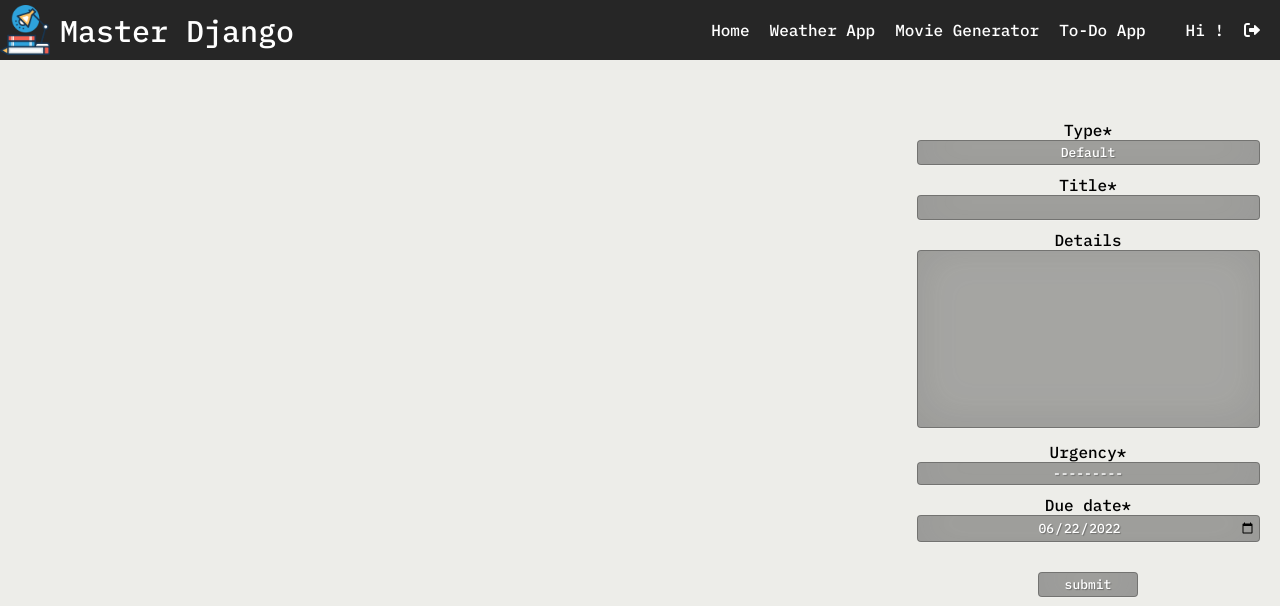
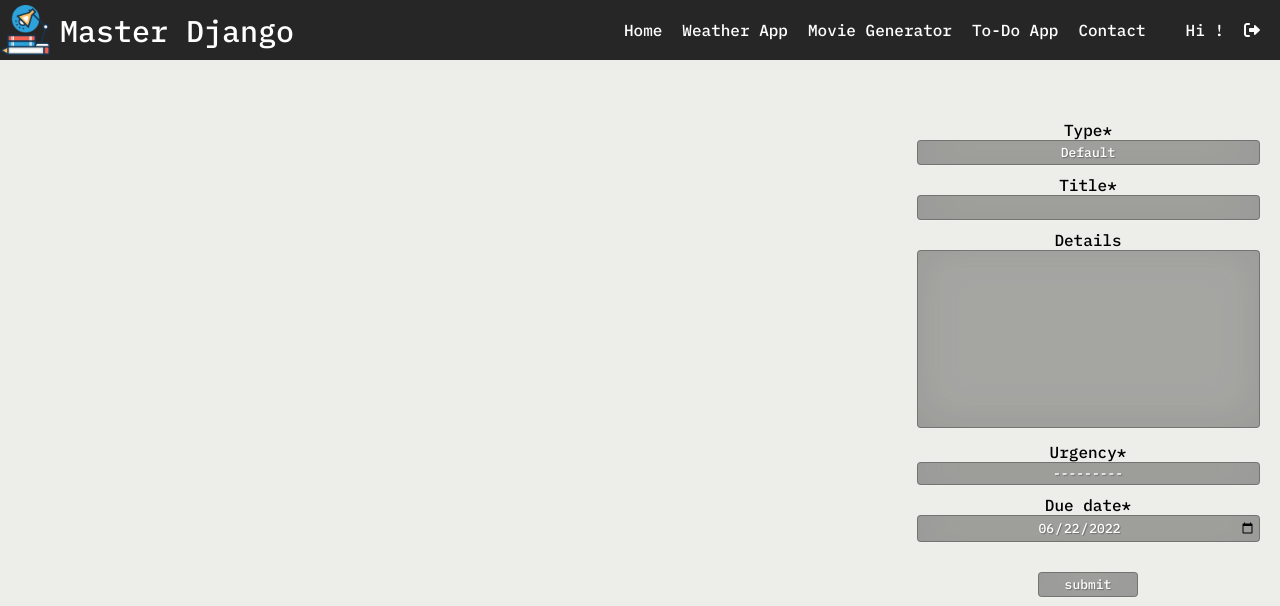
Before and after one commit to matheusclmb/master-django-project, a Django app: page /todo/ in a window 1280 px wide. Shown: the top 606 px of the page. Run offline with Django 4.2, Linux system fonts and the light colour scheme; data that the repository does not hold is empty; some libraries are stand-ins or nearby versions.

Commit message:
🎨 Feat: Implemented Contact page and last touches

```diff
--- a/coreapp/admin.py
+++ b/coreapp/admin.py
@@ -1,6 +1,7 @@
 from django.contrib import admin
-from .models import City, ToDoItem
+from .models import City, ToDoItem, Contact
 
 # Register your models here.
 admin.site.register(City)
 admin.site.register(ToDoItem)
+admin.site.register(Contact)
--- a/coreapp/forms.py
+++ b/coreapp/forms.py
@@ -1,7 +1,7 @@
 from django.contrib.auth.forms import UserCreationForm
 from django.contrib.auth.models import User
 from django.forms import ModelForm, TextInput, DateInput
-from .models import City, ToDoItem
+from .models import City, Contact, ToDoItem
 
 
 class DateInput(DateInput):
@@ -30,3 +30,8 @@
         widgets = {
             'due_date': DateInput(),
         }
+
+class ContactForm(ModelForm):
+    class Meta:
+        model = Contact
+        fields = '__all__'
--- a/coreapp/models.py
+++ b/coreapp/models.py
@@ -39,3 +39,13 @@
 
     class Meta:
         ordering = ["due_date"]
+
+
+class Contact(models.Model):
+    name = models.CharField(max_length=100)
+    email = models.EmailField()
+    subject = models.CharField(max_length=255)
+    message = models.TextField()
+
+    def __str__(self):
+        return self.name
--- a/coreapp/static/coreapp/css/style.css
+++ b/coreapp/static/coreapp/css/style.css
@@ -473,3 +473,14 @@
   padding: 5px;
   background-color: #d15757;
 }
+
+.contact-form {
+  padding-top: 200px;
+  margin: 0 auto;
+  width: 50%;
+}
+
+.contact-btn {
+  width: 20%;
+  text-align: center;
+}
--- a/coreapp/templates/coreapp/partials/base.html
+++ b/coreapp/templates/coreapp/partials/base.html
@@ -5,6 +5,11 @@
     <meta charset="UTF-8" />
     <meta http-equiv="X-UA-Compatible" content="IE=edge" />
     <meta name="viewport" content="width=device-width, initial-scale=1.0" />
+    <link
+      rel="shortcut icon"
+      href="{% static 'coreapp/imgs/favicon.ico' %}"
+      type="image/x-icon"
+    />
     <link rel="preconnect" href="https://fonts.googleapis.com" />
     <link rel="preconnect" href="https://fonts.gstatic.com" crossorigin />
     <link
--- a/coreapp/templates/coreapp/partials/header.html
+++ b/coreapp/templates/coreapp/partials/header.html
@@ -28,6 +28,9 @@
         <li class="nav-item">
           <a href="{% url 'todo' %}" class="nav-link">To-Do App</a>
         </li>
+        <li class="nav-item">
+          <a href="{% url 'contact' %}" class="nav-link">Contact</a>
+        </li>
       </ul>
       <div class="user-logged">
         Hi {{ user.username }}!
--- a/coreapp/urls.py
+++ b/coreapp/urls.py
@@ -9,5 +9,5 @@
     path("movie/", view=views.movie, name="movie"),
     path("todo/", view=views.todo, name="todo"),
     path("del/<str:item_id>", view=views.del_item, name="del_item"),
-
+    path("contact/", view=views.contact, name="contact"),
 ]
--- a/coreapp/views.py
+++ b/coreapp/views.py
@@ -1,3 +1,4 @@
+from multiprocessing import context
 from django.views.generic import (
     ListView,
     CreateView,
@@ -12,9 +13,12 @@
 from django.shortcuts import redirect, render
 
 import requests
-from coreapp.forms import SignUpForm, ToDoForm
+from coreapp.forms import SignUpForm, ToDoForm, ContactForm
 from django.contrib.auth import authenticate, login
 from django.contrib import messages
+from django.conf import settings
+from django.core.mail import send_mail
+
 
 from coreapp.forms import CityForm
 from .models import City,  ToDoItem
@@ -148,3 +152,17 @@
     item.delete()
     messages.info(request, "Item removed.")
     return redirect('todo')
+
+def contact(request):
+    if request.method == "POST":
+        form = ContactForm(request.POST)
+        if form.is_valid():
+            form.save()
+            email_subject  = f"New contact {form.cleaned_data['name']} < {form.cleaned_data['email']} > : {form.cleaned_data['subject']}"
+            email_message  = f"{form.cleaned_data['message']}"
+            send_mail(email_subject, email_message, settings.CONTACT_EMAIL, [settings.ADMIN_EMAIL])
+            context = {"sucess": "Thank you for your message. Will get back to you soon."}
+            return render(request, "coreapp/pages/contact.html", context)
+    form = ContactForm()
+    context = {"form": form}
+    return render(request, "coreapp/pages/contact.html", context)
```
Also changed, not shown: coreapp/templates/coreapp/pages/contact.html (added, +10 -0 lines), masterdjango/settings.py (+13 -0 lines), coreapp/migrations/0005_contact.py (added), coreapp/static/coreapp/imgs/favicon.ico (added).
